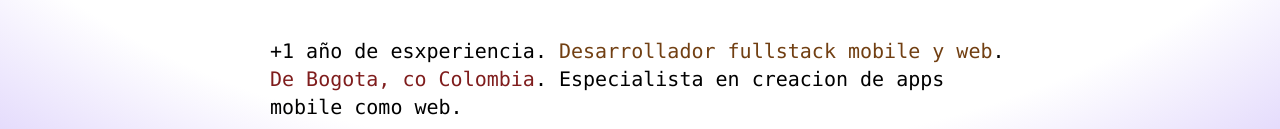
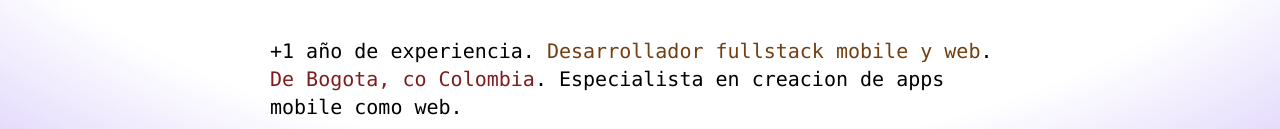
Before and after one commit to sergioamaru0/PORTAFOLIO, an Astro site: page / in a window 1280 px wide. Shown: the part 403-532 px from the top of the page. Built offline with nearby package versions, Linux system fonts and the light colour scheme; Astro itself is replaced by a stand-in of ours.

Commit message:
arreglo experiancia

```diff
--- a/src/pages/index.astro
+++ b/src/pages/index.astro
@@ -35,7 +35,7 @@ import Layout from '../layouts/Layout.astro';
 					</a>
 				</div></h1>
 			<h2 class="text-xl text-wrap">
-				<span>+1 año de esxperiencia.</span>
+				<span>+1 año de experiencia.</span>
 				<span class="text-yellow-900 dark:text-yellow-200/90">Desarrollador fullstack mobile y web</span>.
 				<span class="text-red-900 dark:text-red-300/90">De Bogota, co Colombia</span>. Especialista en creacion de apps mobile como web.
 			</h2>
```
